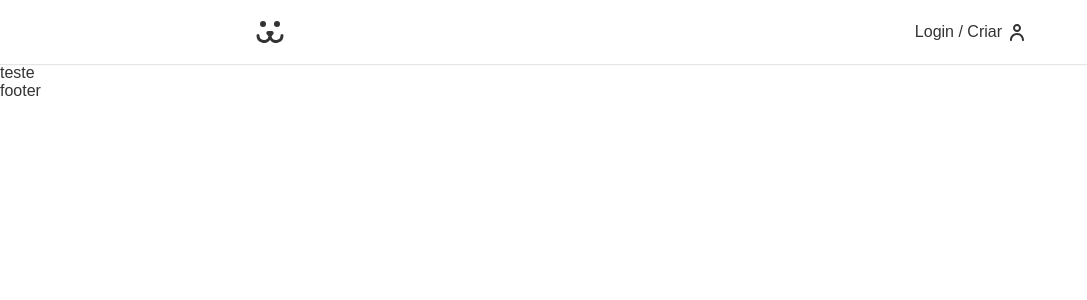
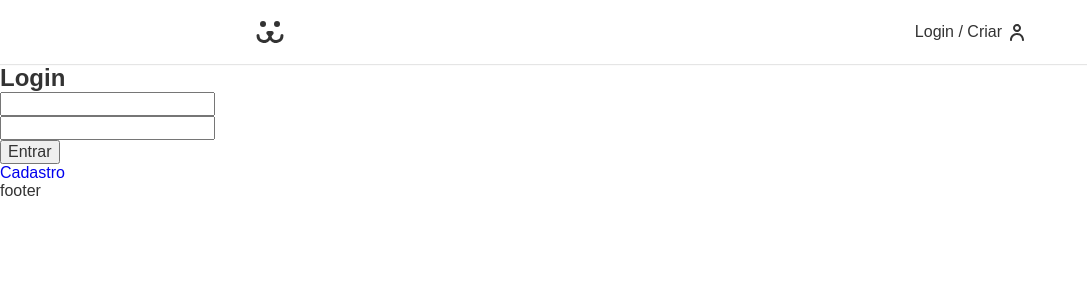
Before and after one commit to Thiagobarroso/dogs, a React (Vite) app: page /login in a window 1280 px wide. Shown: the top 300 px of the page, without its empty margins (0-1087 px from the left). Built offline with nearby package versions, Linux system fonts and the light colour scheme.

Commit message:
Rotas do login

```diff
--- a/src/App.jsx
+++ b/src/App.jsx
@@ -1,21 +1,19 @@
-import React from 'react';
-import './App.css'
-import { BrowserRouter, Route, Routes } from 'react-router-dom';
-import Header from './Components/Header';
-import Footer from './Components/Footer';
-import Home from './Components/Home';
-import Login from './Components/Login/Login';
-
+import React from "react";
+import "./App.css";
+import { BrowserRouter, Route, Routes } from "react-router-dom";
+import Header from "./Components/Header";
+import Footer from "./Components/Footer";
+import Home from "./Components/Home";
+import Login from "./Components/Login/Login";
 
 function App() {
-
   return (
     <div>
       <BrowserRouter>
         <Header />
         <Routes>
-        <Route path='/' element={<Home />} />
-        <Route path='/login' element={<Login />} />
+          <Route path="/" element={<Home />} />
+          <Route path="/login/*" element={<Login />} />
         </Routes>
         <Footer />
       </BrowserRouter>
@@ -23,4 +21,4 @@
   );
 }
 
-export default App
+export default App;
--- a/src/Components/Header.jsx
+++ b/src/Components/Header.jsx
@@ -10,7 +10,7 @@
         <Link to="/" className={styles.logo}>
           <img src={Logo} alt="Dogs - Home" aria-label="Dogs - Home" />
         </Link>
-        <Link to="/login" className={styles.login}>
+        <Link to="/Login" className={styles.login}>
           Login / Criar{" "}
         </Link>
       </nav>
--- a/src/Components/Header.module.css
+++ b/src/Components/Header.module.css
@@ -3,7 +3,7 @@
   position: fixed;
   width: 100%;
   z-index: 100;
-  background: white;
+  background-color: transparent;
   top: 0;
 }
 
--- a/src/Components/Login/Login.jsx
+++ b/src/Components/Login/Login.jsx
@@ -1,9 +1,19 @@
 import React from "react";
+import { Route, Routes } from "react-router-dom";
+import LoginForm from "./LoginForm";
+import LoginCreate from "./LoginCreate";
+import LoginPasswordLost from "./LoginPasswordLost";
+import LoginPasswordReset from "./LoginPasswordReset";
 
 function Login() {
   return (
     <div>
-      <p>teste</p>
+      <Routes>
+        <Route path="/" element={<LoginForm />} />
+        <Route path="criar" element={<LoginCreate />} />
+        <Route path="perdeu" element={<LoginPasswordLost />} />
+        <Route path="resetar" element={<LoginPasswordReset />} />
+      </Routes>
     </div>
   );
 }
--- /dev/null
+++ b/src/Components/Login/LoginCreate.jsx
@@ -0,0 +1,11 @@
+import React from "react";
+
+function LoginCreate() {
+  return (
+    <div>
+      <p>Criar conta</p>
+    </div>
+  );
+}
+
+export default LoginCreate;
--- /dev/null
+++ b/src/Components/Login/LoginForm.jsx
@@ -0,0 +1,50 @@
+import React from "react";
+import { Link } from "react-router-dom";
+
+function LoginForm() {
+  const [username, setUsername] = React.useState("");
+  const [password, setPassword] = React.useState("");
+
+  function handleSubmit(event) {
+    event.preventDefault();
+
+    fetch("https://dogsapi.origamid.dev/json/jwt-auth/v1/token", {
+      method: "POST",
+      headers: {
+        "Content-Type": "application/json",
+      },
+      body: JSON.stringify({ username, password }),
+    })
+      .then((response) => {
+        console.log(response);
+        return response.json();
+      })
+      .then((json) => {
+        console.log(json);
+      });
+  }
+
+  return (
+    <section>
+      <h1>Login</h1>
+      <form action="" onSubmit={handleSubmit}>
+        <input
+          type="text"
+          value={username}
+          onChange={({ target }) => setUsername(target.value)}
+        />
+
+        <input
+          type="text"
+          value={password}
+          onChange={({ target }) => setPassword(target.value)}
+        />
+
+        <button>Entrar</button>
+      </form>
+      <Link to="/login/criar">Cadastro</Link>
+    </section>
+  );
+}
+
+export default LoginForm;
--- /dev/null
+++ b/src/Components/Login/LoginPasswordLost.jsx
@@ -0,0 +1,7 @@
+import React from "react";
+
+function LoginPasswordLost() {
+  return <div></div>;
+}
+
+export default LoginPasswordLost;
--- /dev/null
+++ b/src/Components/Login/LoginPasswordReset.jsx
@@ -0,0 +1,7 @@
+import React from "react";
+
+function LoginPasswordReset() {
+  return <div></div>;
+}
+
+export default LoginPasswordReset;
```
Also changed, not shown: src/Components/Forms/Button.jsx (added, +8 -0 lines), src/Components/Forms/Input.jsx (added, +8 -0 lines), src/Components/Forms/Button.module.css (added), src/Components/Forms/Input.module.css (added). Lines whose indentation alone changed are shown as unchanged.
